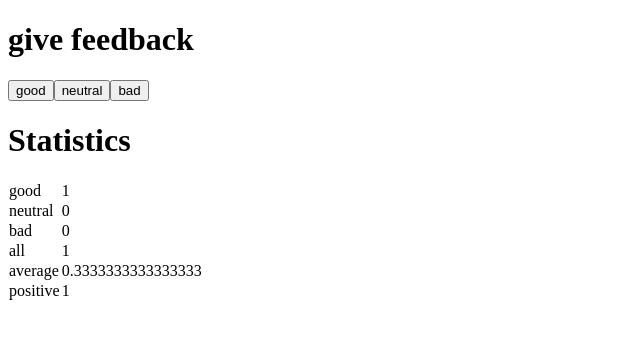
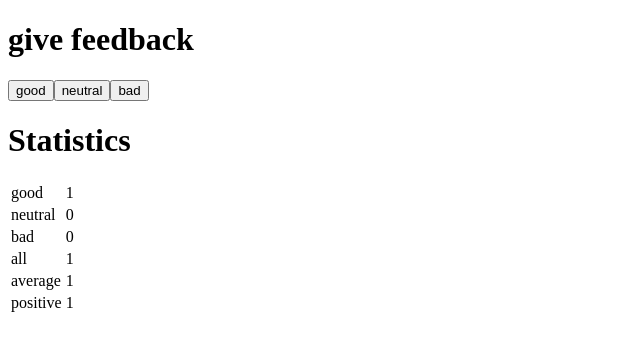
Before and after one commit to IyzOnline/fullstackopen_iyz, a React (Vite) app in the folder part1/unicafe/: page / in a window 1280 px wide. Both pictures are taken after a click on the button "good". Shown: the top 350 px of the page, without its empty margins (0-640 px from the left). Built offline with nearby package versions, Linux system fonts and the light colour scheme.

Commit message:
fix: Revise formula for average statistic

```diff
--- a/part1/unicafe/src/App.jsx
+++ b/part1/unicafe/src/App.jsx
@@ -19,6 +19,7 @@ const StatisticLine = ({ text, value }) => {
 
 const Statistics = ({ values }) => {
   const total = values.reduce((acc, cur) => acc + cur, 0)
+  const average = (values[0] - values[2]) / total
   return (
       <div>
         <h1>Statistics</h1>
@@ -26,14 +27,16 @@ const Statistics = ({ values }) => {
           total === 0 ? (
             <p>No feedback</p>
           ) : (
-            <>
-              <StatisticLine text={"good"} value={values[0]}/>
-              <StatisticLine text={"neutral"} value={values[1]}/>
-              <StatisticLine text={"bad"} value={values[2]}/>
-              <StatisticLine text={"all"} value={total}/>
-              <StatisticLine text={"average"} value={total / values.length}/>
-              <StatisticLine text={"positive"} value={values[0] / (total ? total : 1)}/>
-            </>
+            <table>
+              <tbody>
+                <StatisticLine text={"good"} value={values[0]}/>
+                <StatisticLine text={"neutral"} value={values[1]}/>
+                <StatisticLine text={"bad"} value={values[2]}/>
+                <StatisticLine text={"all"} value={total}/>
+                <StatisticLine text={"average"} value={average}/>
+                <StatisticLine text={"positive"} value={values[0] / (total ? total : 1)}/>
+              </tbody>
+            </table>
           )
         }
       </div>
```
